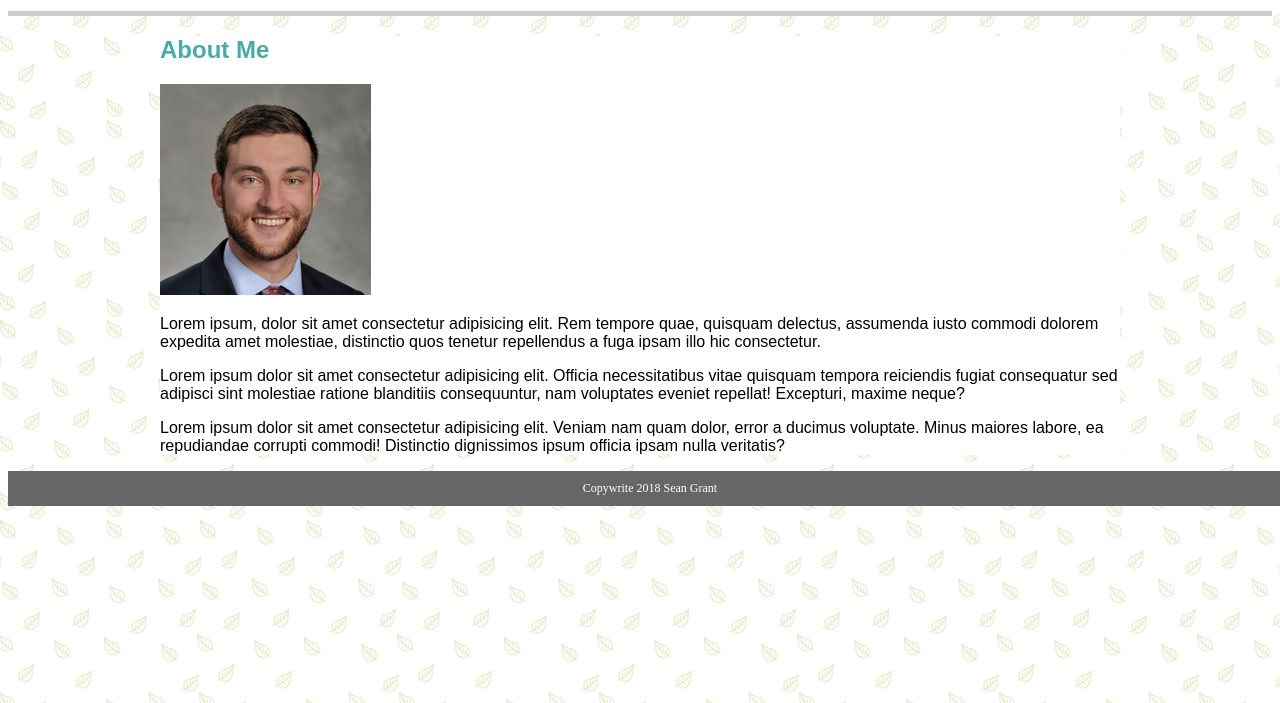
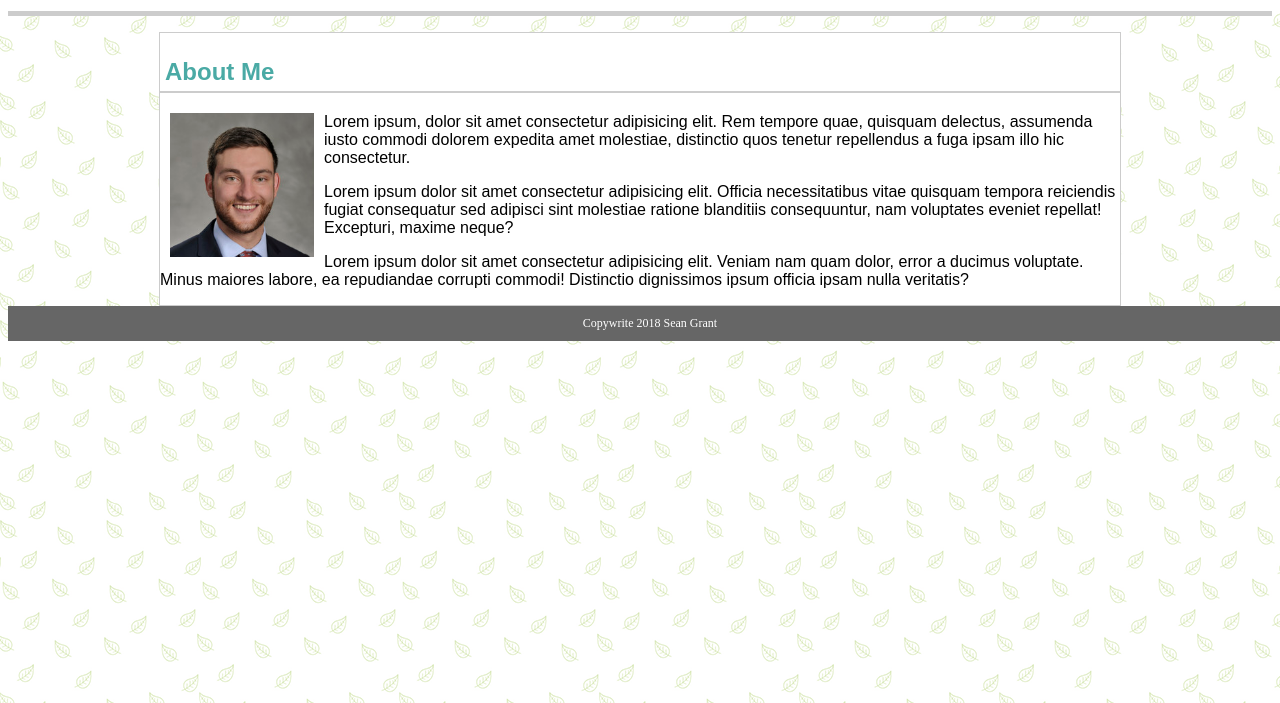
Before and after one commit to seangrant118/Basic-Portfolio, a plain HTML site: page index.html in a window 1280 px wide. Shown: the part 97-800 px from the top of the page. Drawn offline with Linux system fonts and the light colour scheme.

Commit message:
index done

```diff
--- a/assets/css/style.css
+++ b/assets/css/style.css
@@ -2,10 +2,12 @@ body {
   background: url(../images/leaves.png)
 }
 
+h1, h2 {
+  font: bold;
+}
 .content {
   background-color: #ffffff;
-  border-color: #dddddd;
-  border-width: 4px;
+  border: 1px solid #cccccc;
   font-family: Arial, Helvetica, sans-serif;
   clear: both;
   width: 960px;
@@ -14,7 +16,8 @@ body {
 
 h2 {
   background-color: #ffffff;
-  border-color: #666666;
+  padding: 5px;
+  border-bottom: 2px solid #cccccc;
   color: #4aaaa5;
   clear: both;
 }
@@ -56,18 +59,9 @@ ul {
 header {
   width: 100%;
   background-color: #ffffff;
-  margin: 0;
+  margin-bottom: 16px;
   height: 100px;
   border-bottom: 5px solid #cccccc;
-
-}
-
-.headshot {
-  float: left
-}
-
-.bio {
-  clear: both;
 }
 
 footer {
@@ -76,6 +70,13 @@ footer {
   text-align: center;
   color: white;
   font-size: 12px;
-  vertical-align: bottom;
+  vertical-align: baseline;
   padding: 10px;
 }
+
+#headshot {
+  float: left;
+  padding: 0 10px 0px 10px;
+  width: 15%;
+  height: auto;
+}
```
